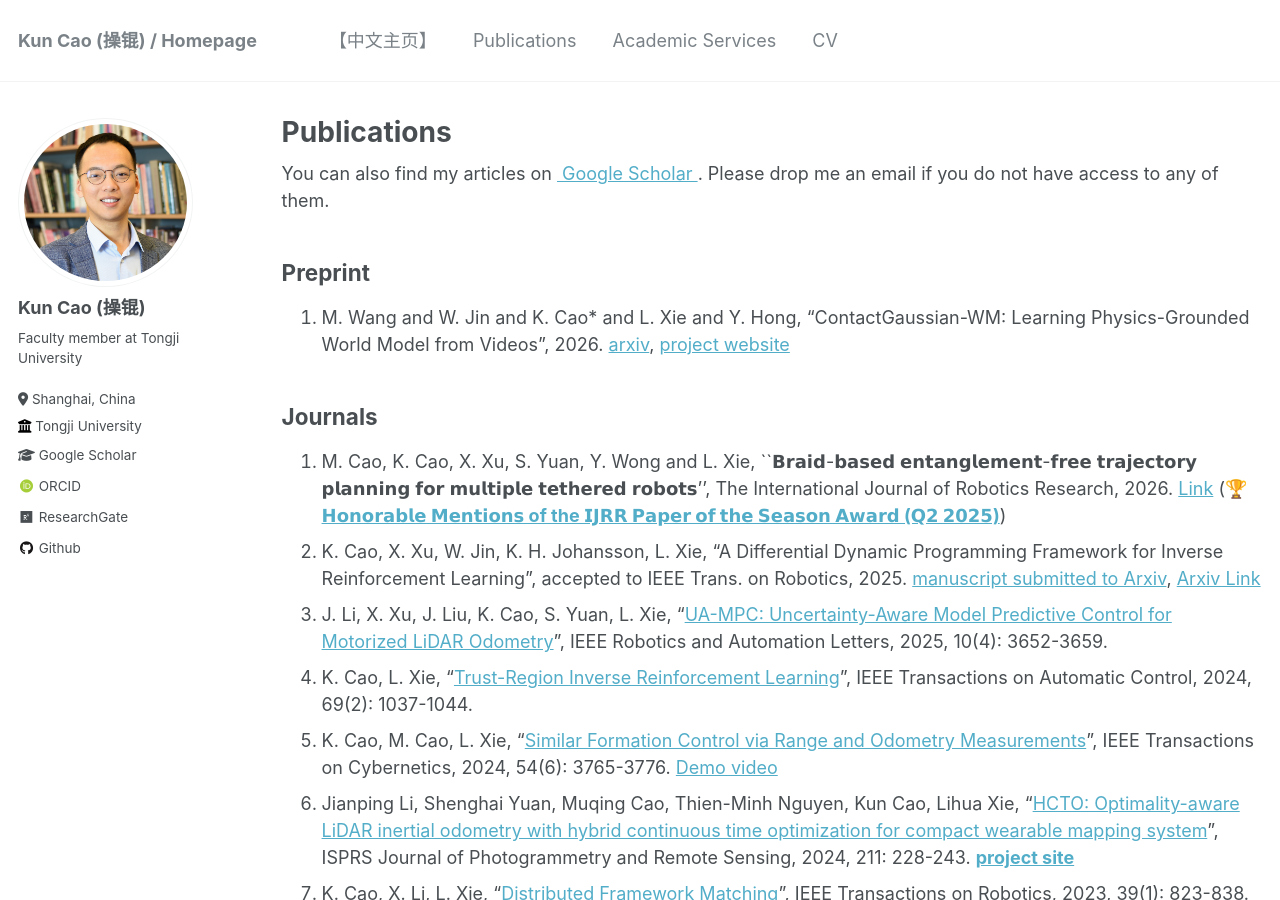
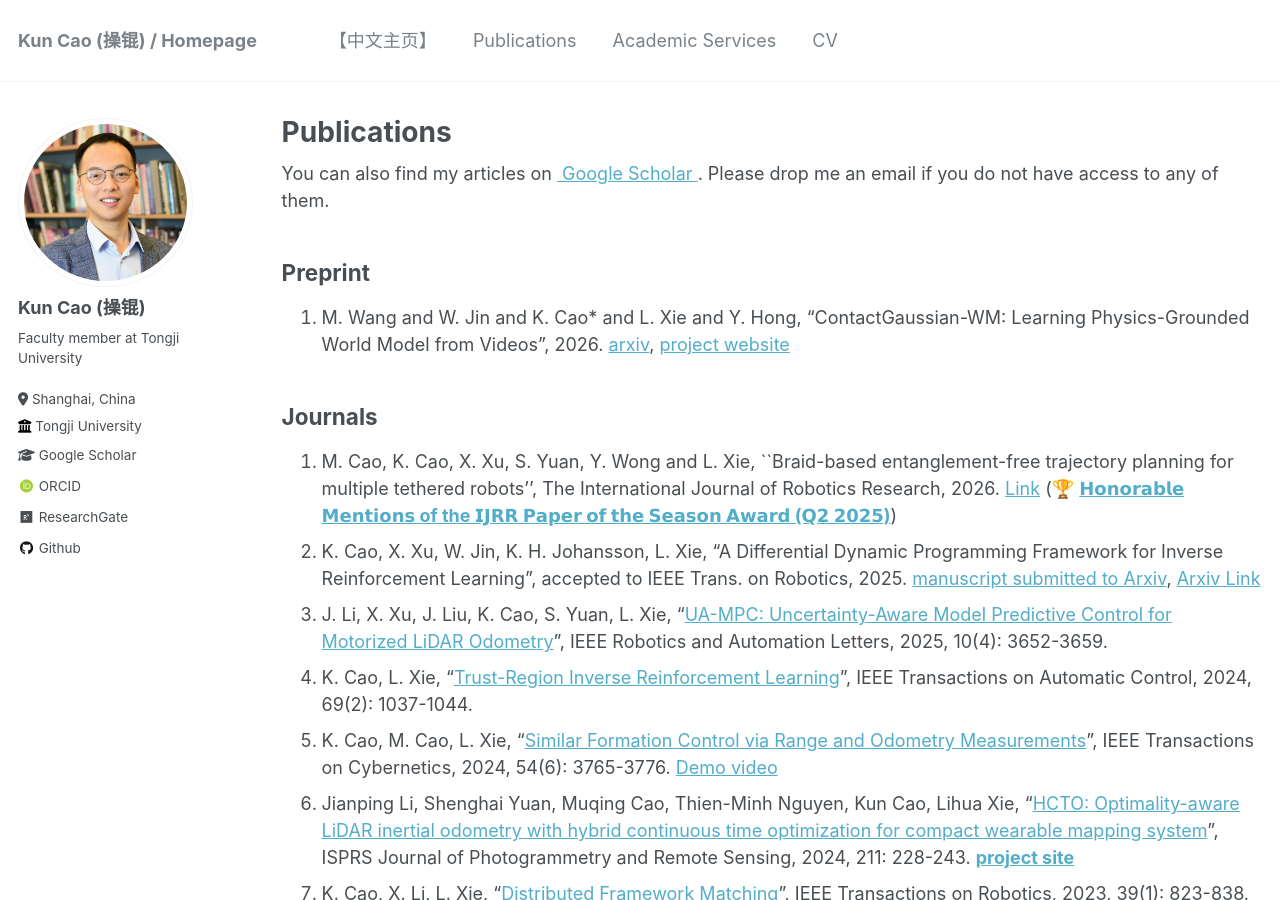
Before and after one commit to ntu-caokun/ntu-caokun.github.io, a Jekyll site: the page built from _pages/publications.md, in a window 1280 px wide and 900 px high. Built offline with Jekyll 4.4.1, drawn with Linux system fonts in a browser that asks for light colours; some web fonts are replaced.

Commit message:
Fix formatting and update publication entries

```diff
--- a/_pages/publications.md
+++ b/_pages/publications.md
@@ -20,7 +20,7 @@
 
 
 ## Journals
-1. M. Cao, K. Cao, X. Xu, S. Yuan, Y. Wong and L. Xie, ``𝗕𝗿𝗮𝗶𝗱-𝗯𝗮𝘀𝗲𝗱 𝗲𝗻𝘁𝗮𝗻𝗴𝗹𝗲𝗺𝗲𝗻𝘁-𝗳𝗿𝗲𝗲 𝘁𝗿𝗮𝗷𝗲𝗰𝘁𝗼𝗿𝘆 𝗽𝗹𝗮𝗻𝗻𝗶𝗻𝗴 𝗳𝗼𝗿 𝗺𝘂𝗹𝘁𝗶𝗽𝗹𝗲 𝘁𝗲𝘁𝗵𝗲𝗿𝗲𝗱 𝗿𝗼𝗯𝗼𝘁𝘀'', The International Journal of Robotics Research, 2026. [Link](https://journals.sagepub.com/doi/10.1177/02783649251400382) (🏆 [**𝗛𝗼𝗻𝗼𝗿𝗮𝗯𝗹𝗲 𝗠𝗲𝗻𝘁𝗶𝗼𝗻𝘀 of the 𝗜𝗝𝗥𝗥 𝗣𝗮𝗽𝗲𝗿 𝗼𝗳 𝘁𝗵𝗲 𝗦𝗲𝗮𝘀𝗼𝗻 𝗔𝘄𝗮𝗿𝗱 (𝗤𝟮 𝟮𝟬𝟮𝟱)**](https://www.linkedin.com/posts/ijrr-journal_time-to-announce-the-two-%F0%9D%97%9B%F0%9D%97%BC%F0%9D%97%BB%F0%9D%97%BC%F0%9D%97%BF%F0%9D%97%AE%F0%9D%97%AF%F0%9D%97%B9%F0%9D%97%B2-activity-7443709871356526592-T1KM?utm_source=share&utm_medium=member_desktop&rcm=ACoAACIb6BkBkUVJ9f_GWOsjNVjMFkbt2tKWV-8))
+1. M. Cao, K. Cao, X. Xu, S. Yuan, Y. Wong and L. Xie, ``Braid-based entanglement-free trajectory planning for multiple tethered robots'', The International Journal of Robotics Research, 2026. [Link](https://journals.sagepub.com/doi/10.1177/02783649251400382) (🏆 [**𝗛𝗼𝗻𝗼𝗿𝗮𝗯𝗹𝗲 𝗠𝗲𝗻𝘁𝗶𝗼𝗻𝘀 of the 𝗜𝗝𝗥𝗥 𝗣𝗮𝗽𝗲𝗿 𝗼𝗳 𝘁𝗵𝗲 𝗦𝗲𝗮𝘀𝗼𝗻 𝗔𝘄𝗮𝗿𝗱 (𝗤𝟮 𝟮𝟬𝟮𝟱)**](https://www.linkedin.com/posts/ijrr-journal_time-to-announce-the-two-%F0%9D%97%9B%F0%9D%97%BC%F0%9D%97%BB%F0%9D%97%BC%F0%9D%97%BF%F0%9D%97%AE%F0%9D%97%AF%F0%9D%97%B9%F0%9D%97%B2-activity-7443709871356526592-T1KM?utm_source=share&utm_medium=member_desktop&rcm=ACoAACIb6BkBkUVJ9f_GWOsjNVjMFkbt2tKWV-8))
 1. K. Cao, X. Xu, W. Jin, K. H. Johansson, L. Xie, “A Differential Dynamic Programming Framework for Inverse Reinforcement Learning”, accepted to IEEE Trans. on Robotics, 2025. [manuscript submitted to Arxiv](https://kth-my.sharepoint.com/:b:/g/personal/caokun_ug_kth_se/EZY-Oa4qcf5IrsuUMUZGUwoBvD2fjrucnGNRvCyBFLAh5A?e=xGBqcV), [Arxiv Link](https://arxiv.org/abs/2407.19902)
 1. J.	Li, X. Xu, J. Liu, K. Cao, S. Yuan, L. Xie,  “[UA-MPC: Uncertainty-Aware Model Predictive Control for Motorized LiDAR Odometry](https://ieeexplore.ieee.org/document/10900461)”, IEEE Robotics and Automation Letters, 2025, 10(4): 3652-3659.
 1. K. Cao, L. Xie, “[Trust-Region Inverse Reinforcement Learning](https://ieeexplore.ieee.org/document/10121904)”, IEEE Transactions on Automatic Control, 2024, 69(2): 1037-1044.
```
